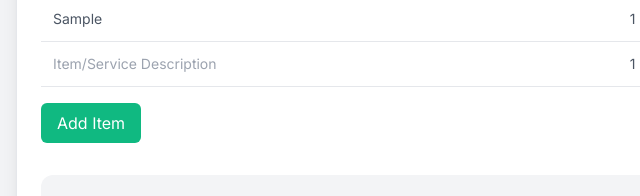
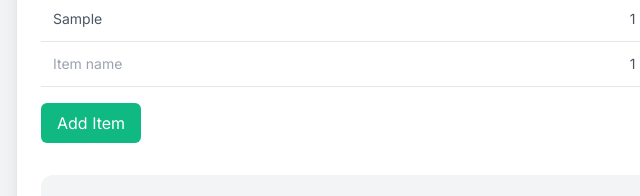
Before and after one commit to Ivord2810/sabventures, a plain HTML site: page index.html in a window 1280 px wide. Both pictures are taken after typing "Sample" into the empty fields and a click on the button "Add Item". Shown: the part 424-620 px from the top of the page, 0-640 px from the left. Drawn offline with nearby package versions, Linux system fonts and the light colour scheme.

Commit message:
Update index.html

```diff
--- a/index.html
+++ b/index.html
@@ -208,7 +208,7 @@
             newRow.className = 'border-b border-gray-200 hover:bg-gray-50';
             newRow.innerHTML = `
                 <td class="py-3 px-3 text-left whitespace-normal" data-label="Description">
-                    <input type="text" placeholder="Item/Service Description" class="w-full bg-transparent focus:outline-none">
+                    <input type="text" placeholder="Item name" class="w-full bg-transparent focus:outline-none">
                 </td>
                 <td class="py-3 px-3 text-center" data-label="Qty">
                     <input type="number" value="1" min="0" class="qty w-16 text-center bg-transparent focus:outline-none">
```
